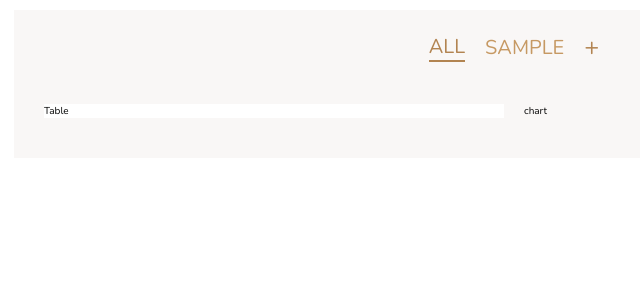
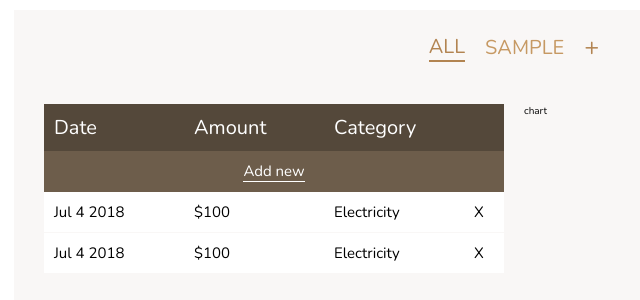
Before and after one commit to aliramazon/bill-tracker-app, a React (Create React App) app: page / in a window 1280 px wide. Both pictures are taken after typing "Sample" into the empty fields and a click on the input "Add". Shown: the top 300 px of the page, without its empty margins (126-766 px from the left). Built offline with nearby package versions, Linux system fonts and the light colour scheme.

Commit message:
Create AddBill, style BillsTable

```diff
--- a/src/App.js
+++ b/src/App.js
@@ -3,10 +3,12 @@ import { Navbar } from "./components/Navbar";
 import { BillsTable } from "./components/BillsTable";
 import { Chart } from "./components/Chart";
 import { AddCategory } from "./components/AddCategory";
+import { AddBill } from "./components/AddBill";
 
 const App = () => {
   const [shouldShowAddCategory, setShouldShowAddCategory] = useState(true);
   const [categories, setCategories] = useState([]);
+  const [shouldShowAddBill, setShouldShowAddBill] = useState(false);
 
   useEffect(() => {
     const savedCategories = localStorage.getItem("categories");
@@ -28,15 +30,27 @@ const App = () => {
   const handlePlusClick = () => {
     setShouldShowAddCategory(true);
   };
+
+  const handleAddNewBill = () => {
+    setShouldShowAddBill(true);
+  };
+
+  const handleCancelAddBill = () => {
+    setShouldShowAddBill(false);
+  };
   return (
     <div className="container">
-      {shouldShowAddCategory ? (
+      {shouldShowAddCategory && (
         <AddCategory handleAddCategory={handleAddCategory} />
-      ) : (
+      )}
+      {shouldShowAddBill && (
+        <AddBill handleCancelAddBill={handleCancelAddBill} />
+      )}
+      {!shouldShowAddBill && !shouldShowAddCategory && (
         <>
           <Navbar categories={categories} handlePlusClick={handlePlusClick} />
           <div className="main-content">
-            <BillsTable />
+            <BillsTable handleAddNewBill={handleAddNewBill} />
             <Chart />
           </div>
         </>
--- a/src/components/AddBill.js
+++ b/src/components/AddBill.js
@@ -0,0 +1,27 @@
+import React, { useState } from "react";
+
+const AddBill = ({ handleCancelAddBill }) => {
+  const [amount, setAmount] = useState(0);
+
+  return (
+    <section className="add-bill__section">
+      <h1>Enter a new bill</h1>
+      <form className="add-bill__form">
+        <div></div>
+        <div></div>
+        <input
+          type="text"
+          value={amount}
+          onChange={e => setAmount(e.target.value)}
+          className="input"
+        />
+        <input type="submit" value="Save" className="button" />
+        <button className="button " onClick={handleCancelAddBill}>
+          Cancel
+        </button>
+      </form>
+    </section>
+  );
+};
+
+export { AddBill };
--- a/src/components/AddCategory.js
+++ b/src/components/AddCategory.js
@@ -20,11 +20,11 @@ const AddCategory = ({ handleAddCategory }) => {
       <form className="add-category__form" onSubmit={handleOnSubmit}>
         <input
           type="text"
-          className="add-category__input"
+          className="input"
           onChange={handleOnChange}
           value={category}
         />
-        <input type="submit" value="Add" className="add-category__submit" />
+        <input type="submit" value="Add" className="button" />
       </form>
     </section>
   );
--- a/src/components/BillsTable.js
+++ b/src/components/BillsTable.js
@@ -1,7 +1,32 @@
 import React from "react";
 
-const BillsTable = () => {
-  return <section className="bills-table__section">Table</section>;
+const BillsTable = ({ bills, handleAddNewBill }) => {
+  return (
+    <section className="bills-table__section">
+      <div className="bills-table__head">
+        <div>Date</div>
+        <div>Amount</div>
+        <div>Category</div>
+      </div>
+      <div className="bills-table__add-new">
+        <span onClick={handleAddNewBill}>Add new</span>
+      </div>
+      <div className="bills-table__body">
+        <div className="bills-table__row">
+          <div>Jul 4 2018</div>
+          <div>$100</div>
+          <div>Electricity</div>
+          <div>X</div>
+        </div>
+        <div className="bills-table__row">
+          <div>Jul 4 2018</div>
+          <div>$100</div>
+          <div>Electricity</div>
+          <div>X</div>
+        </div>
+      </div>
+    </section>
+  );
 };
 
 export { BillsTable };
--- a/src/styles/_all.scss
+++ b/src/styles/_all.scss
@@ -54,8 +54,50 @@
 }
 
 // Bills Table
-.bills-table__section {
-  background-color: $color-white;
+.bills-table {
+  &__section {
+    background-color: $color-white;
+  }
+
+  &__head {
+    display: grid;
+    grid-template-columns: repeat(3, 1fr) 2rem;
+
+    padding: 1rem;
+    background-color: $color-grey-dark-1;
+    color: $color-white;
+    font-size: 2rem;
+  }
+
+  &__add-new {
+    display: grid;
+    justify-items: center;
+
+    padding: 1rem;
+    background-color: $color-grey-dark-2;
+
+    span {
+      font-size: 1.5rem;
+      color: $color-white;
+      border-bottom: 1px solid $color-white;
+      cursor: pointer;
+    }
+  }
+
+  &__body {
+    display: grid;
+    grid-auto-flow: row;
+    grid-auto-rows: auto;
+  }
+
+  &__row {
+    display: grid;
+    grid-template-columns: repeat(3, 1fr) 2rem;
+
+    font-size: 1.5rem;
+    padding: 1rem;
+    border-bottom: 1px solid $color-grey-light-1;
+  }
 }
 
 // Add  Category
@@ -75,21 +117,21 @@
     grid-template-columns: 1fr 10rem;
     grid-column-gap: 2rem;
   }
+}
 
-  &__input {
-    outline: none;
-    height: 3rem;
-    border-radius: 0.3rem;
-    border: 1px solid $color-grey-light-2;
-    padding: 0 1rem;
+// Add Bill
+
+.add-bill {
+  &__section {
+    display: grid;
+    grid-template-rows: max-content max-content;
+    row-gap: 2rem;
   }
 
-  &__submit {
-    background-color: $color-primary;
-    color: $color-white;
-    font-size: 1.4rem;
-    border: none;
-    border-radius: 0.3rem;
+  &__form {
+    display: grid;
+    grid-template-columns: 15rem 15rem 1fr 5rem 5rem;
+    column-gap: 1rem;
   }
 }
 
@@ -102,3 +144,21 @@ h1 {
 p {
   font-size: 1.4rem;
 }
+
+// Button
+
+.input {
+  outline: none;
+  height: 3rem;
+  border-radius: 0.3rem;
+  border: 1px solid $color-grey-light-2;
+  padding: 0 1rem;
+}
+
+.button {
+  background-color: $color-primary;
+  color: $color-white;
+  font-size: 1.4rem;
+  border: none;
+  border-radius: 0.3rem;
+}
```
